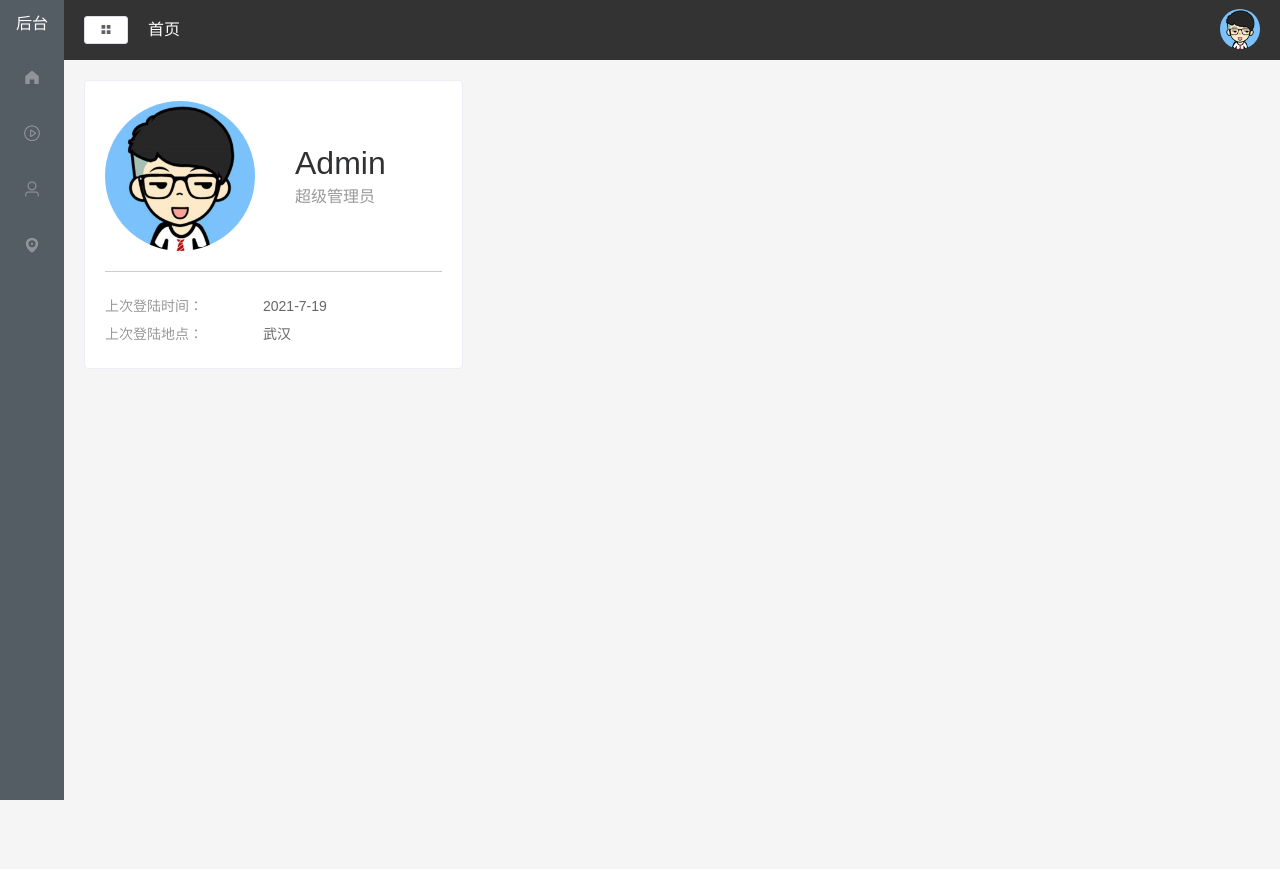
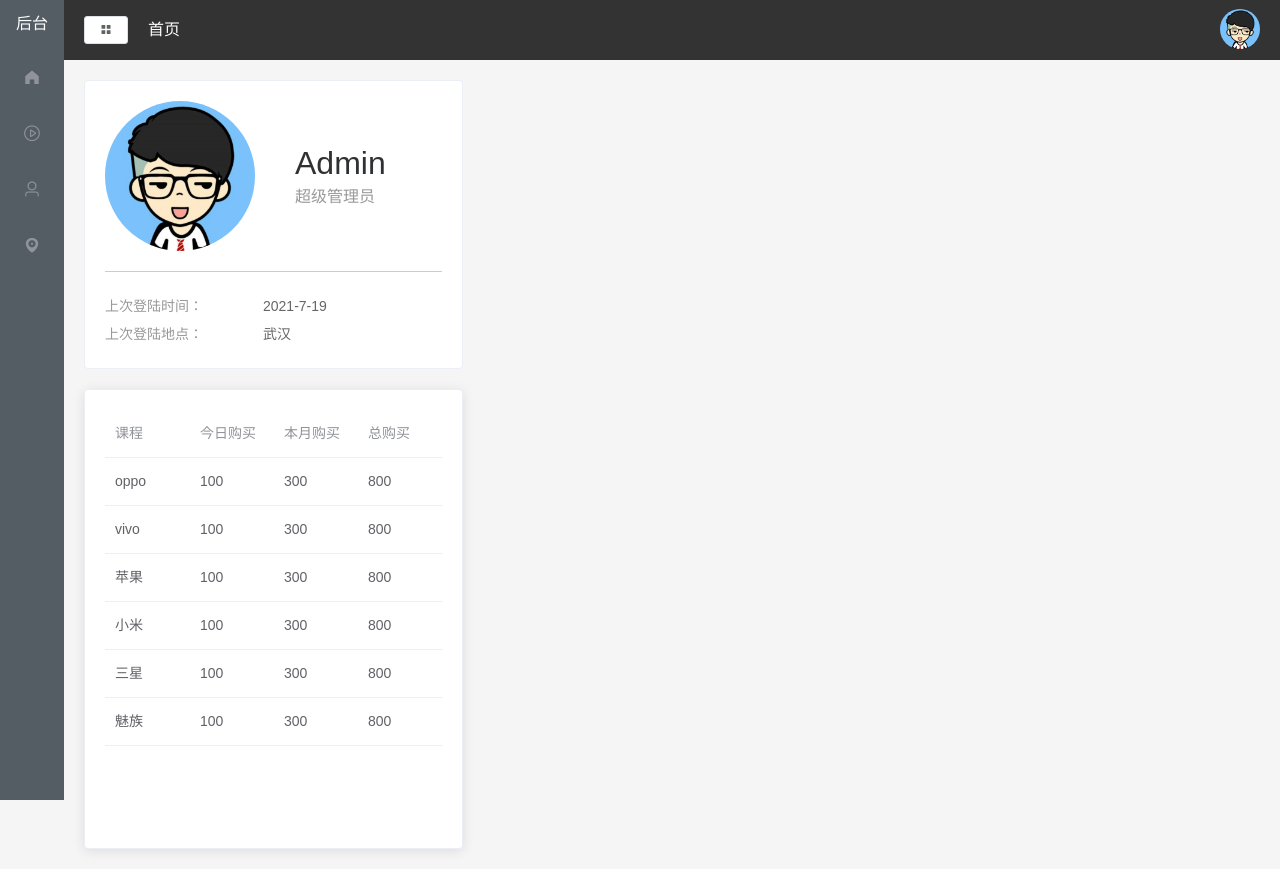
Before and after one commit to chinatsu1124/vue-manage, a Vue app: page /home in a window 1280 px wide. Before the commit the page ends 800 px from the top, so only its background shows below. Built offline with nearby package versions, Linux system fonts and the light colour scheme.

Commit message:
home组件购买统计部分

```diff
--- a/src/main.js
+++ b/src/main.js
@@ -1,5 +1,5 @@
 import Vue from 'vue'
-import { Button, Select, Container, Header, Aside, Main, Menu, Submenu, MenuItemGroup, MenuItem, Dropdown, DropdownMenu, DropdownItem, Row, Col, Card } from 'element-ui'
+import { Button, Select, Container, Header, Aside, Main, Menu, Submenu, MenuItemGroup, MenuItem, Dropdown, DropdownMenu, DropdownItem, Row, Col, Card, Table, TableColumn } from 'element-ui'
 import App from './App.vue'
 import 'element-ui/lib/theme-chalk/index.css'
 import './assets/less/index.less'
@@ -22,6 +22,8 @@
 Vue.use(Row)
 Vue.use(Col)
 Vue.use(Card)
+Vue.use(Table)
+Vue.use(TableColumn)
 Vue.config.productionTip = false
 
 new Vue({
--- a/views/home/index.vue
+++ b/views/home/index.vue
@@ -14,6 +14,12 @@
           <p>上次登陆地点：<span>武汉</span></p>
         </div>
       </el-card>
+      <el-card style="margin-top: 20px; height: 460px">
+        <el-table :data="tableDate">
+          <el-table-column v-for="(value, name) in tableLabel" :key="name" :prop="name" :label="value">
+          </el-table-column>
+        </el-table>
+      </el-card>
     </el-col>
   </el-row>
 </template>
@@ -24,6 +30,50 @@
   data() {
     return {
       userImg: require("@/assets/images/user.png"),
+      tableDate: [
+        {
+          name: 'oppo',
+          todayBuy: 100,
+          monthBuy: 300,
+          totalBuy: 800
+        },
+        {
+          name: 'vivo',
+          todayBuy: 100,
+          monthBuy: 300,
+          totalBuy: 800
+        },
+        {
+          name: '苹果',
+          todayBuy: 100,
+          monthBuy: 300,
+          totalBuy: 800
+        },
+        {
+          name: '小米',
+          todayBuy: 100,
+          monthBuy: 300,
+          totalBuy: 800
+        },
+        {
+          name: '三星',
+          todayBuy: 100,
+          monthBuy: 300,
+          totalBuy: 800
+        },
+        {
+          name: '魅族',
+          todayBuy: 100,
+          monthBuy: 300,
+          totalBuy: 800
+        },
+      ],
+      tableLabel: {
+        name: '课程',
+        todayBuy: '今日购买',
+        monthBuy: '本月购买',
+        totalBuy: '总购买'
+      }
     };
   },
 };
```
Also changed, not shown: 1 other file (tests, documents, lock files or other folders).
